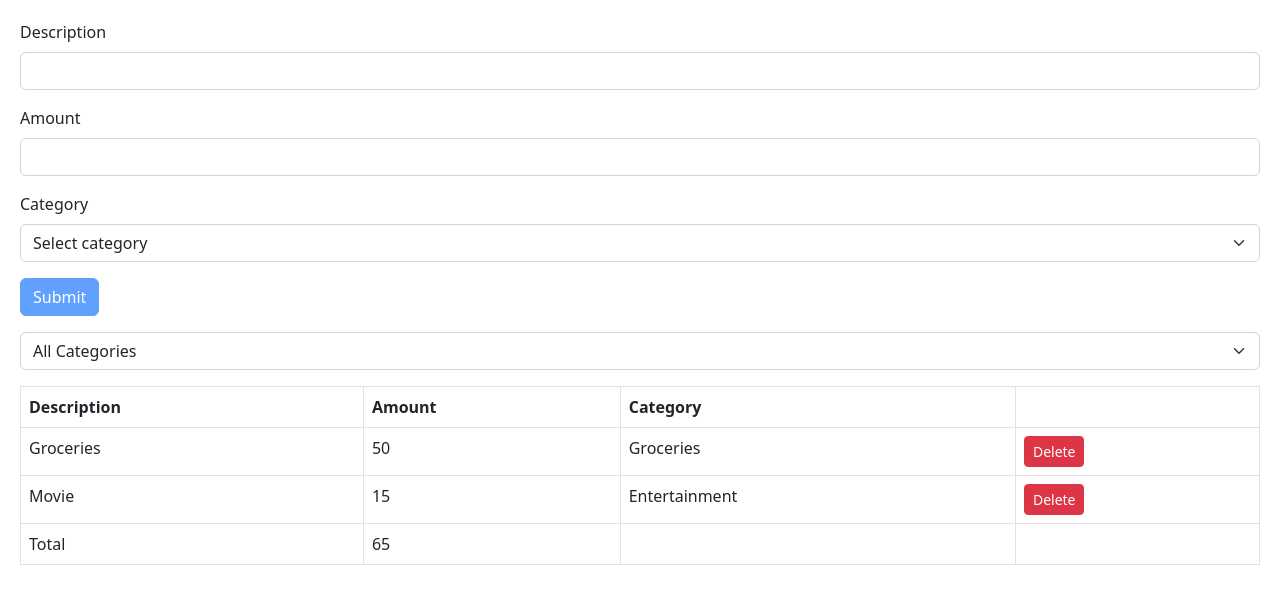
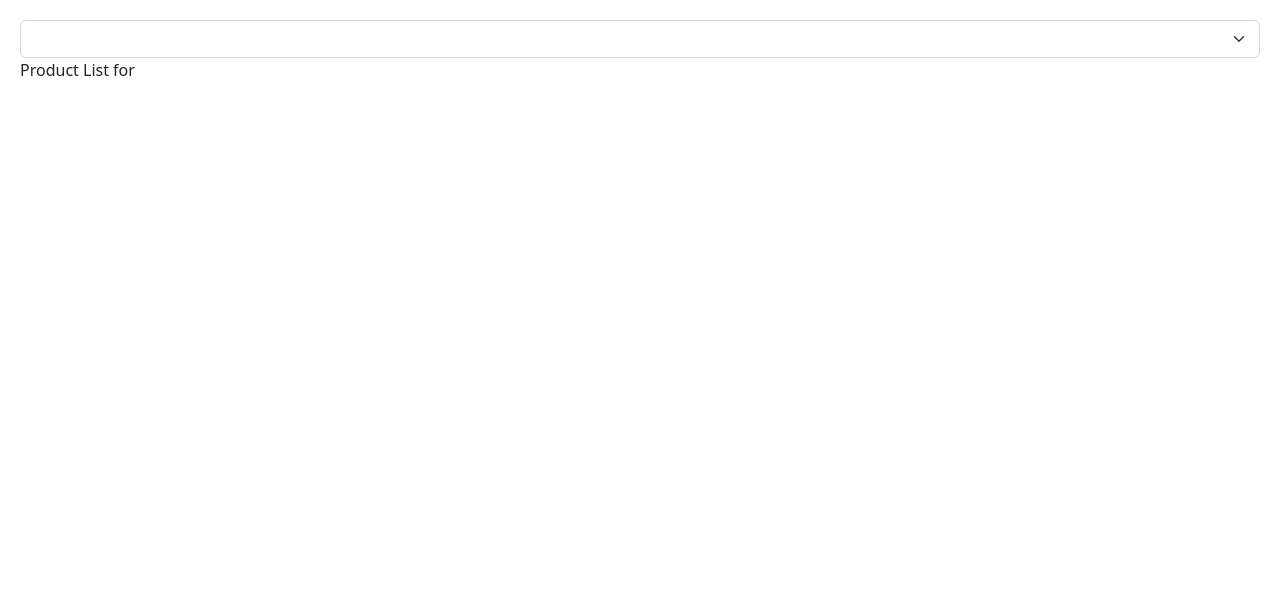
Before and after one commit to CaptainSalman/ReactPracticeApp, a React (Vite) app: page / in a window 1280 px wide. Shown: the top 604 px of the page. Built offline with nearby package versions, Linux system fonts and the light colour scheme.

Commit message:
Implemented effect hook

```diff
--- a/src/App.tsx
+++ b/src/App.tsx
@@ -1,24 +1,18 @@
 import { useState } from "react";
-import ExpenseList from "./Expense-tracker/components/ExpenseList";
-import ExpenseFilter from "./Expense-tracker/components/ExpenseFilter";
-import Form from "./Expense-tracker/components/Form";
-
+import ProductList from "./components/ProductList";
 
 const App = () => {
-  const [selectedCategory, setSelectedCategory] = useState<string>();
-  const [expenses, setExpenses] = useState([
-    { id: 1, description: "Groceries", amount: 50, category: "Groceries" },
-    { id: 2, description: "Movie", amount: 15, category: "Entertainment" },
-  ]);
-  const filteredExpenses = expenses.filter(expense => selectedCategory ? expense.category === selectedCategory : expenses);
-  if (expenses.length === 0) return null;
+  const [category, setCategory] = useState<string>("");
   return (
     <div>
-      <Form onSubmit={ expense => setExpenses([...expenses, { id: expenses.length + 1, ...expense }])}/>
-      <ExpenseFilter onSelectCategory={(category) => setSelectedCategory(category)} />
-      <ExpenseList expenses={filteredExpenses} onDeleteExpense={(id) => {setExpenses(expenses.filter(expense => expense.id !== id))}} />
+      <select className="form-select" onChange={(event) => {setCategory(event.target.value)}}>
+        <option></option>
+        <option>Category 2</option>
+        <option>Category 3</option>
+      </select>
+      <ProductList category={category} />
     </div>
-  );
+  )
 };
 
 export default App;
--- /dev/null
+++ b/src/components/ProductList.tsx
@@ -0,0 +1,22 @@
+import React, { useEffect, useState } from 'react'
+
+const ProductList = ({ category }: { category: string }) => {
+
+   const [products, setProducts] = useState<string[]>([])
+
+   useEffect(() => {
+
+    // Fetch products from an API or other source
+    console.log('Fetching products in', category)
+    setProducts(['Product 1', 'Product 2', 'Product 3'])
+
+   }, [category])
+  return (
+    <div>
+        Product List for {category}
+    </div>
+  )
+
+}
+
+export default ProductList
```
